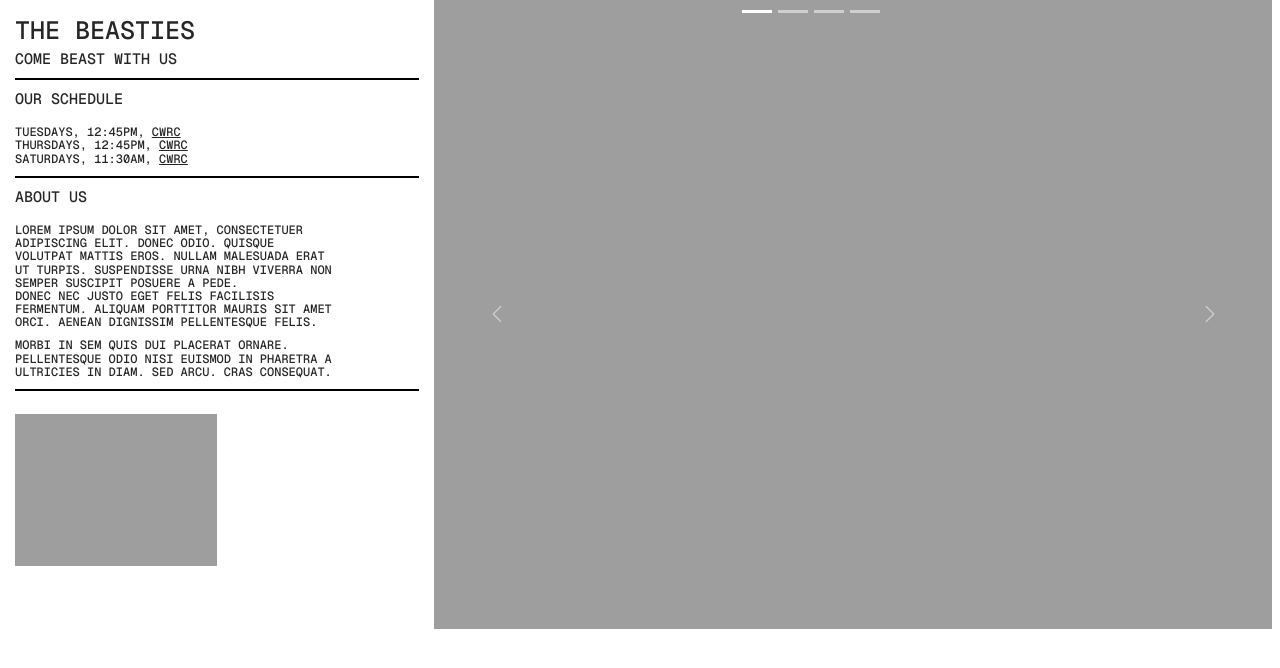
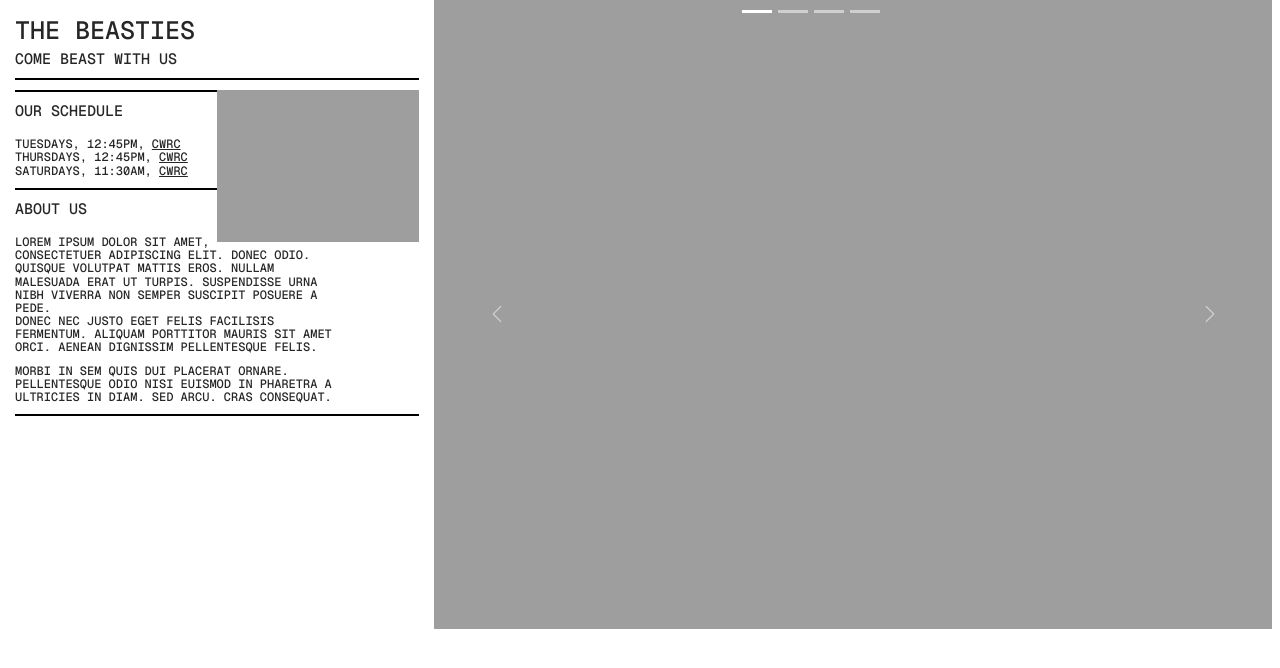
Before and after one commit to laurenhaldeman/laurenhaldeman.github.io, a Jekyll site: the page beasties.html, which Jekyll copies as it is, in a window 1280 px wide. Shown: the top 668 px of the page. Built offline with Jekyll 4.4.1, drawn with Linux system fonts in a browser that asks for light colours.

Commit message:
Update beasties.html

```diff
--- a/beasties.html
+++ b/beasties.html
@@ -78,6 +78,8 @@
       <h4>Come Beast With Us</h4>
   <p></p>
       <hr>
+      <img src="https://laurenhaldeman.com/img/costar-1.png" class="d-block" style="width: 50%; float: right;">
+      <hr>
       <h4>Our Schedule</h4>
 
         <br>Tuesdays, 12:45pm, <a href="https://recserv.uiowa.edu/campus-recreation-wellness-center">CWRC</a>
@@ -95,7 +97,7 @@
 Morbi in sem quis dui placerat ornare. Pellentesque odio nisi euismod in pharetra a ultricies in diam. Sed arcu. Cras consequat.
 </div>
       <hr>  <br>
-<img src="https://laurenhaldeman.com/img/costar-1.png" class="d-block" style="width: 50%;text-align: center;">
+
     </div>
 
     <div class="col-sm-8">
```
